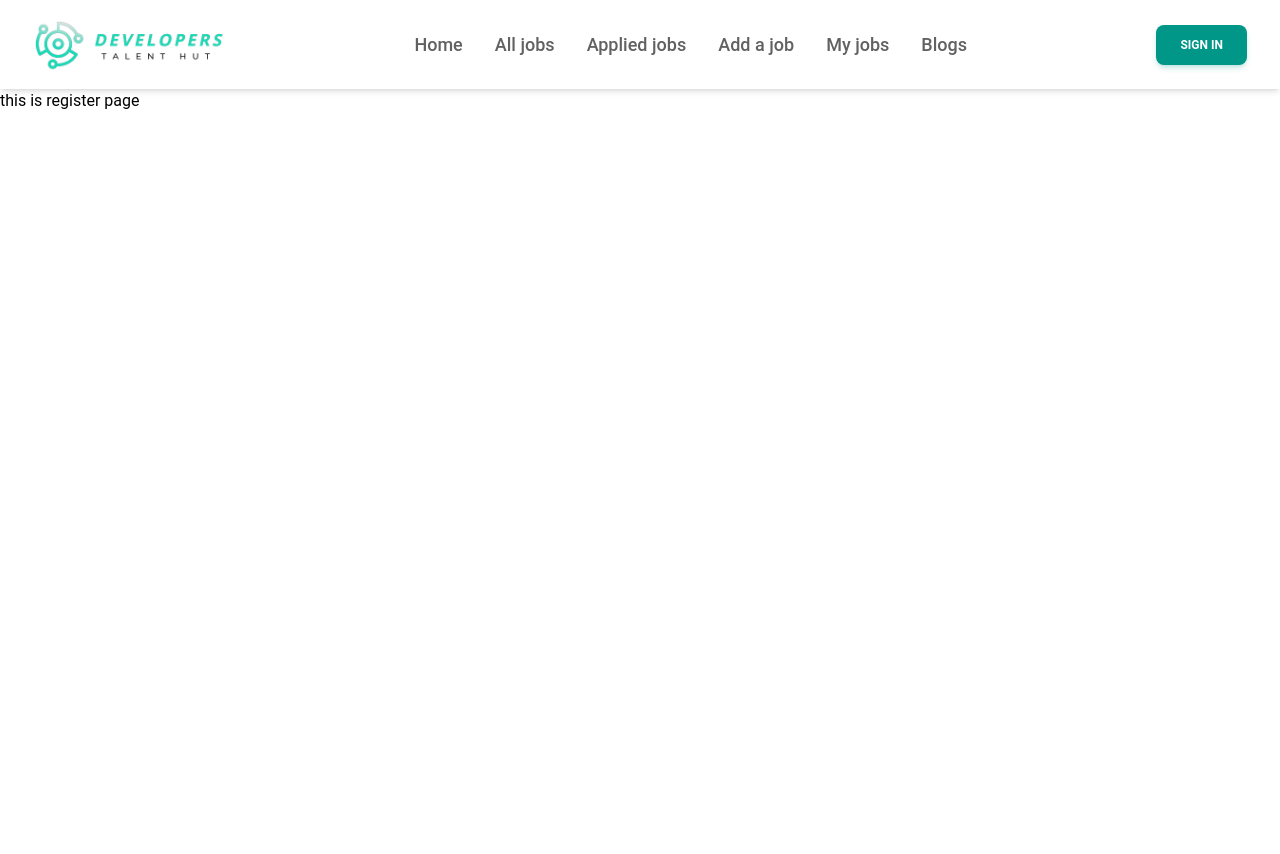
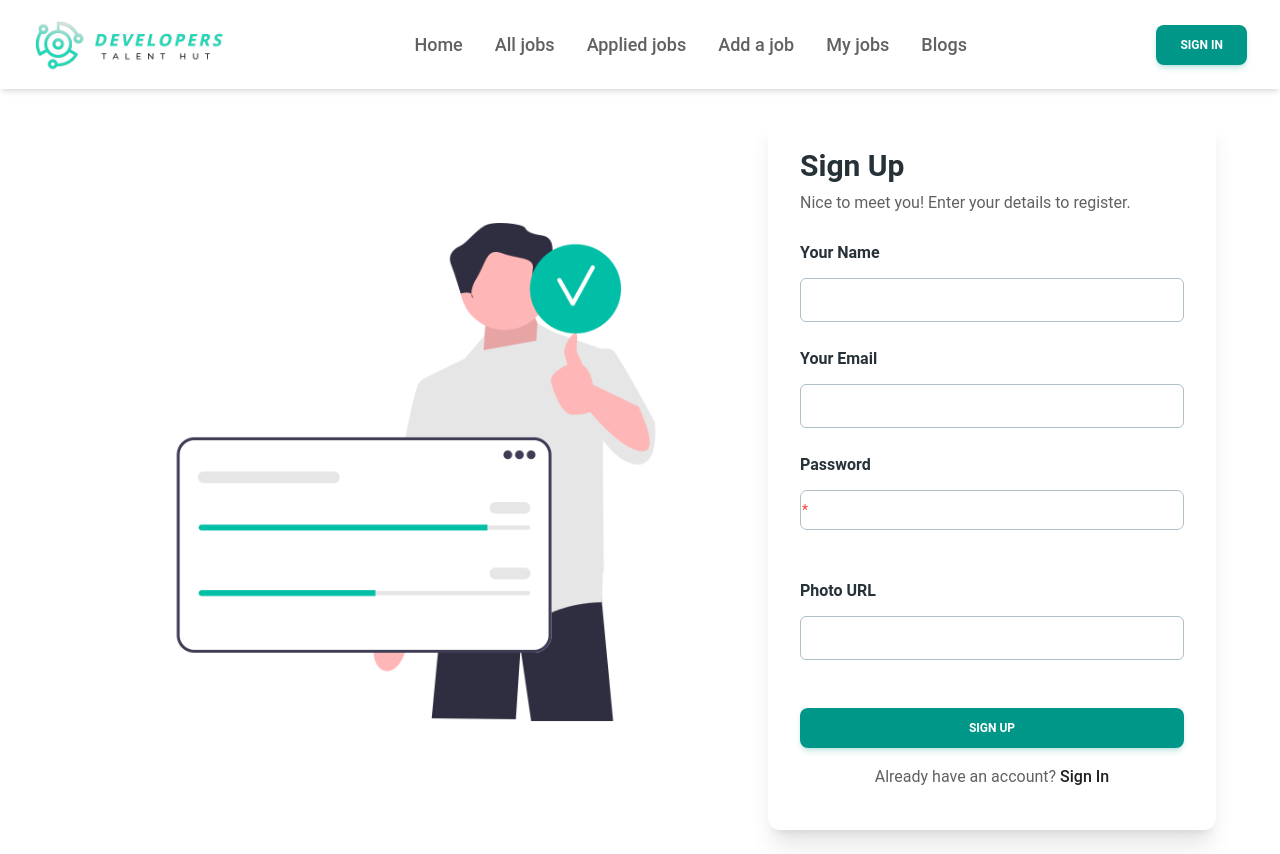
Before and after one commit to nusrat-jahan7/developers-hut-client, a React (Vite) app: page /register in a window 1280 px wide. Before the commit the page ends 800 px from the top, so only its background shows below. Built offline with nearby package versions, Linux system fonts and the light colour scheme; no server answers.

Commit message:
authentication added

```diff
--- a/package.json
+++ b/package.json
@@ -14,6 +14,7 @@
     "firebase": "^10.5.2",
     "react": "^18.2.0",
     "react-dom": "^18.2.0",
+    "react-hot-toast": "^2.4.1",
     "react-icons": "^4.11.0",
     "react-router-dom": "^6.18.0"
   },
--- a/src/Pages/Login.jsx
+++ b/src/Pages/Login.jsx
@@ -1,15 +1,58 @@
-import {
-  Card,
-  Input,
-  Checkbox,
-  Button,
-  Typography,
-} from "@material-tailwind/react";
+import { Card, Input, Button, Typography } from "@material-tailwind/react";
 import svg from "../../public/images/login.png";
 import { FcGoogle } from "react-icons/fc";
 import { Link } from "react-router-dom";
+import { useLocation, useNavigate } from "react-router-dom";
+import { useContext } from "react";
+import toast from "react-hot-toast";
+import { AuthContext } from "../context/AuthProvider";
+import { formatFirebaseAuthErrorMessage } from "../helpers";
 
 const Login = () => {
+  const navigate = useNavigate();
+  const location = useLocation();
+
+  const from = location.state?.from?.pathname || "/";
+
+  const { signIn, googleSignIn, loading } = useContext(AuthContext);
+
+  const handleEmailLogin = (event) => {
+    event.preventDefault();
+    const form = event.target;
+    const email = form.email.value;
+    const password = form.password.value;
+
+    signIn(email, password)
+      .then((result) => {
+        console.log(result.user);
+        toast.success("Login successfully!");
+        setTimeout(() => {
+          navigate(from, { replace: true });
+        }, 1500);
+      })
+      .catch((error) => {
+        const errorMessage = formatFirebaseAuthErrorMessage(error);
+        toast.error(errorMessage);
+      });
+
+    form.reset();
+  };
+
+  const handleGoogleSignIn = () => {
+    googleSignIn()
+      .then((result) => {
+        console.log(result.user);
+        toast.success("Login successfully!");
+        setTimeout(() => {
+          navigate(from, { replace: true });
+        }, 1500);
+      })
+      .catch((error) => {
+        const errorMessage = formatFirebaseAuthErrorMessage(error);
+        toast.error(errorMessage);
+      });
+  };
+
   return (
     <div className="flex justify-between items-center max-w-6xl mx-auto">
       <div>
@@ -21,15 +64,18 @@ const Login = () => {
         </Typography>
         <Typography color="gray" className="mt-1 font-normal">
           Nice to see you Again! Enter your details to Login.
-          {/* Nice to meet you! Enter your details to register. */}
         </Typography>
-        <form className="mt-6 mb-2 w-80 max-w-screen-lg sm:w-96">
-          <div className="mb-1 flex flex-col gap-6">
+        <div className="mt-6 mb-2 w-80 max-w-screen-lg sm:w-96">
+          <form
+            onSubmit={handleEmailLogin}
+            className="mb-1 flex flex-col gap-6"
+          >
             <Typography variant="h6" color="blue-gray" className="-mb-3">
               Your Email
             </Typography>
             <Input
               size="lg"
+              name="email"
               placeholder="name@mail.com"
               className=" !border-t-blue-gray-200 focus:!border-t-gray-900"
               labelProps={{
@@ -42,34 +88,23 @@ const Login = () => {
             <Input
               type="password"
               size="lg"
+              name="password"
               placeholder="********"
               className=" !border-t-blue-gray-200 focus:!border-t-gray-900"
               labelProps={{
                 className: "before:content-none after:content-none",
               }}
             />
-          </div>
-          <Checkbox
-            label={
-              <Typography
-                variant="small"
-                color="gray"
-                className="flex items-center font-normal"
+            <Button
+              disabled={loading}
+              type="submit"
+              color="teal"
+              className="mt-6 disabled:bg-teal-700/50"
+              fullWidth
             >
-                I agree the
-                <a
-                  href="#"
-                  className="font-medium transition-colors hover:text-gray-900"
-                >
-                  &nbsp;Terms and Conditions
-                </a>
-              </Typography>
-            }
-            containerProps={{ className: "-ml-2.5" }}
-          />
-          <Button color="teal" className="mt-6" fullWidth>
-            sign in
+              {loading ? "Loading" : "Sign in"}
             </Button>
+          </form>
           <div className="flex items-center justify-between mt-4">
             <span className="w-1/5 border-b lg:w-1/5"></span>
 
@@ -81,17 +116,29 @@ const Login = () => {
             </a>
             <span className="w-1/5 border-b lg:w-1/5"></span>
           </div>
-        <Button color="teal"  className="flex items-center justify-center gap-3 mt-4" variant="outlined" fullWidth>
-            <span className="text-lg"><FcGoogle></FcGoogle></span>
+          <Button
+            onClick={() => handleGoogleSignIn()}
+            type="submit"
+            color="teal"
+            className="flex items-center justify-center gap-3 mt-4"
+            variant="outlined"
+            fullWidth
+          >
+            <span className="text-lg">
+              <FcGoogle></FcGoogle>
+            </span>
             Sign In With Google
           </Button>
           <Typography color="gray" className="mt-4 text-center font-normal">
             Do not have an account?{" "}
-            <Link to="/register" className="font-medium hover:text-teal-700 hover:underline text-gray-900">
+            <Link
+              to="/register"
+              className="font-medium hover:text-teal-700 hover:underline text-gray-900"
+            >
               Sign up
             </Link>
           </Typography>
-        </form>
+        </div>
       </Card>
     </div>
   );
--- a/src/Pages/Register.jsx
+++ b/src/Pages/Register.jsx
@@ -1,16 +1,218 @@
 import {
   Card,
   Input,
-    Checkbox,
   Button,
   Typography,
 } from "@material-tailwind/react";
 import svg from "../../public/images/login.png";
+import { Link, useLocation, useNavigate } from "react-router-dom";
+import { useContext, useState } from "react";
+import { AuthContext } from "../context/AuthProvider";
+import { formatFirebaseAuthErrorMessage } from "../helpers";
+import toast from "react-hot-toast";
 
 const Register = () => {
+  const navigate = useNavigate();
+  const Location = useLocation();
+  const from = Location.state?.from?.pathname || "/";
+  const { signUp, editProfile, loading, setLoading } = useContext(AuthContext);
+
+  const [formData, setFormData] = useState({
+    name: "",
+    image: "",
+    email: "",
+    password: "",
+  });
+
+  const [passwordErrors, setPasswordErrors] = useState({
+    length: false,
+    capital: false,
+    specialCharacter: false,
+  });
+
+  const handleInputChange = (event) => {
+    const { name, value } = event.target;
+    setFormData({
+      ...formData,
+      [name]: value,
+    });
+
+    // Password validation
+    if (name === "password") {
+      const errors = {
+        length: value.length < 6,
+        capital: !/[A-Z]/.test(value),
+        specialCharacter: !/[!@#$%^&*(),.?":{}|<>]/.test(value),
+      };
+
+      setPasswordErrors(errors);
+    }
+  };
+
+  const handleRegister = (event) => {
+    event.preventDefault();
+    const { email, password, name, image } = formData;
+
+    console.log(formData);
+
+    if (
+      passwordErrors.length ||
+      passwordErrors.capital ||
+      passwordErrors.specialCharacter
+    ) {
+      toast.error("Invalid password. Please check the password requirements.");
+      return;
+    }
+
+    // Sign up the user with Firebase authentication
+    signUp(email, password)
+      .then(() => {
+        // Edit the user profile after successful signup
+        return editProfile({ displayName: name, photoURL: image });
+      })
+      .then((result) => {
+        console.log(result);
+        toast.success("Account created successfully!");
+
+        // Navigate to a different page after successful registration
+        navigate(from, { replace: true });
+
+        window.location.reload();
+
+        // Reset the form and password errors
+        setFormData({
+          name: "",
+          image: "",
+          email: "",
+          password: "",
+        });
+        setPasswordErrors({
+          length: false,
+          capital: false,
+          specialCharacter: false,
+        });
+
+        setLoading(false);
+      })
+      .catch((error) => {
+        setLoading(false);
+        console.log(error);
+        const errorMessage = formatFirebaseAuthErrorMessage(error);
+        toast.error(errorMessage);
+      });
+  };
+
   return (
+    <div className="flex justify-between items-center max-w-6xl mx-auto">
       <div>
-            <h1>this is register page</h1>
+        <img src={svg} alt="" />
+      </div>
+      <Card className="my-6 shadow-xl p-8" color="transparent" shadow={false}>
+        <Typography variant="h3" color="blue-gray">
+          Sign Up
+        </Typography>
+        <Typography color="gray" className="mt-1 font-normal">
+          Nice to meet you! Enter your details to register.
+        </Typography>
+        <div className="mt-6 mb-2 w-80 max-w-screen-lg sm:w-96">
+          <form onSubmit={handleRegister} className="mb-1 flex flex-col gap-6">
+            <Typography variant="h6" color="blue-gray" className="-mb-3">
+              Your Name
+            </Typography>
+            <Input
+              size="lg"
+              name="name"
+              placeholder="name"
+              className=" !border-t-blue-gray-200 focus:!border-t-gray-900"
+              labelProps={{
+                className: "before:content-none after:content-none",
+              }}
+              value={formData.name}
+              onChange={handleInputChange}
+            />
+            <Typography variant="h6" color="blue-gray" className="-mb-3">
+              Your Email
+            </Typography>
+            <Input
+              size="lg"
+              name="email"
+              placeholder="name@mail.com"
+              className=" !border-t-blue-gray-200 focus:!border-t-gray-900"
+              labelProps={{
+                className: "before:content-none after:content-none",
+              }}
+              value={formData.email}
+              onChange={handleInputChange}
+            />
+            <Typography variant="h6" color="blue-gray" className="-mb-3">
+              Password
+            </Typography>
+            <Input
+              required
+              labelProps={{
+                className: "before:content-none after:content-none",
+              }}
+              className={`!border-t-blue-gray-200 focus:!border-t-gray-900 ${
+                passwordErrors.length ||
+                passwordErrors.capital ||
+                passwordErrors.specialCharacter
+                  ? "border-red-500"
+                  : ""
+              }`}
+              type="password"
+              name="password"
+              id="password"
+              placeholder="•••••••••"
+              value={formData.password}
+              onChange={handleInputChange}
+            />
+            <ul className="list-disc list-inside space-y-2">
+                {passwordErrors.length && (
+                  <li className="text-red-500 text-xs">
+                    Password must be at least 6 characters.
+                  </li>
+                )}
+                {passwordErrors.capital && (
+                  <li className="text-red-500 text-xs">
+                    Include at least one capital letter.
+                  </li>
+                )}
+                {passwordErrors.specialCharacter && (
+                  <li className="text-red-500 text-xs">
+                    Include at least one special character.
+                  </li>
+                )}
+              </ul>
+            <Typography variant="h6" color="blue-gray" className="-mb-3">
+              Photo URL
+            </Typography>
+            <Input
+              type="text"
+              size="lg"
+              name="image"
+              placeholder="https//yourimagelink.com/"
+              className=" !border-t-blue-gray-200 focus:!border-t-gray-900"
+              labelProps={{
+                className: "before:content-none after:content-none",
+              }}
+              value={formData.image}
+              onChange={handleInputChange}
+            />
+          <Button type="submit" disabled={loading} color="teal" className="mt-6" fullWidth>
+          {loading ? "Loading" : "Sign up"}
+          </Button>
+          </form>
+          <Typography color="gray" className="mt-4 text-center font-normal">
+            Already have an account?{" "}
+            <Link
+              to="/login"
+              className="font-medium hover:text-teal-700 hover:underline text-gray-900"
+            >
+              Sign In
+            </Link>
+          </Typography>
+        </div>
+      </Card>
     </div>
   );
 };
--- /dev/null
+++ b/src/helpers/index.js
@@ -0,0 +1,18 @@
+export function formatFirebaseAuthErrorMessage(error) {
+    switch (error.code) {
+      case "auth/wrong-password":
+        return "Incorrect password.";
+      case "auth/user-not-found":
+        return "Email not found.";
+      case "auth/invalid-email":
+        return "Invalid email format.";
+      case "auth/too-many-requests":
+        return "Too many login attempts. Please try again later.";
+      case "auth/email-already-in-use":
+        return "Email already in use.";
+      case "auth/weak-password":
+        return "Weak password.";
+      default:
+        return error.message || "An error occurred.";
+    }
+  }
--- a/src/main.jsx
+++ b/src/main.jsx
@@ -1,14 +1,19 @@
-import React from 'react'
-import ReactDOM from 'react-dom/client'
-import './index.css'
-import { ThemeProvider } from '@material-tailwind/react'
-import { RouterProvider } from 'react-router-dom'
-import { router } from './routes/Route.jsx'
+import React from "react";
+import ReactDOM from "react-dom/client";
+import "./index.css";
+import { ThemeProvider } from "@material-tailwind/react";
+import { RouterProvider } from "react-router-dom";
+import { router } from "./routes/Route.jsx";
+import { Toaster } from "react-hot-toast";
+import AuthProvider from "./context/AuthProvider.jsx";
 
-ReactDOM.createRoot(document.getElementById('root')).render(
+ReactDOM.createRoot(document.getElementById("root")).render(
   <React.StrictMode>
+    <AuthProvider>
     <ThemeProvider>
-    <RouterProvider router={router} />
+      <Toaster position="top-center" reverseOrder={false} />
+      <RouterProvider router={router} />
     </ThemeProvider>
-  </React.StrictMode>,
-)
+    </AuthProvider>
+  </React.StrictMode>
+);
```
Also changed, not shown: 1 other file (tests, documents, lock files or other folders). Lines whose indentation alone changed are shown as unchanged.
